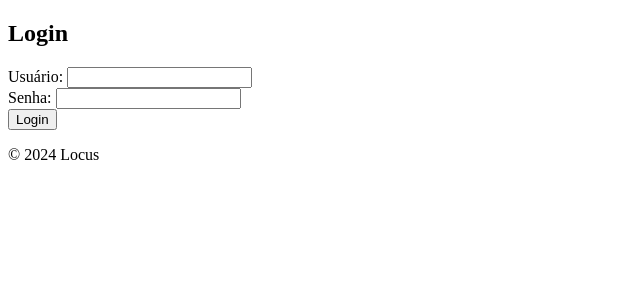
After one commit to mogab12/Locus, a Django app: page /login/ in a window 1280 px wide. The commit adds this page. Shown: the top 300 px of the page, without its empty margins (0-640 px from the left). Run offline with Django 4.2, Linux system fonts and the light colour scheme.

Commit message:
Adicionando Sistema de Login

```diff
--- a/config/settings.py
+++ b/config/settings.py
@@ -122,3 +122,7 @@ STATIC_URL = 'static/'
 # https://docs.djangoproject.com/en/4.2/ref/settings/#default-auto-field
 
 DEFAULT_AUTO_FIELD = 'django.db.models.BigAutoField'
+
+LOGIN_URL = '/login/'
+LOGIN_REDIRECT_URL = '/'
+LOGOUT_REDIRECT_URL = '/login/'
--- a/core/urls.py
+++ b/core/urls.py
@@ -1,8 +1,11 @@
 from django.urls import path
 from . import views
+from django.contrib.auth.views import LogoutView
 
 urlpatterns = [
     path('', views.home, name='home'),
+    path('login/', views.login_view, name='login'),
+    path('logout/', LogoutView.as_view(), name='logout'),
     path('disciplinas/', views.disciplinas, name='disciplinas'),
     path('eventos/', views.eventos, name='eventos'),
     path('notificacoes/', views.notificacoes, name='notificacoes'),
--- a/core/views.py
+++ b/core/views.py
@@ -1,16 +1,37 @@
-from django.shortcuts import render
+from django.contrib.auth.decorators import login_required
+from django.shortcuts import render, redirect
+from django.contrib.auth import authenticate, login
 
+def login_view(request):
+    if request.user.is_authenticated:
+        return redirect('home')
+    if request.method == 'POST':
+        username = request.POST['username']
+        password = request.POST['password']
+        user = authenticate(request, username=username, password=password)
+        if user is not None:
+            login(request, user)
+            return redirect('home')
+        else:
+            return render(request, 'core/login.html', {'error': 'Credenciais inválidas'})
+    return render(request, 'core/login.html')
+
+@login_required
 def home(request):
     return render(request, 'core/home.html')
 
+@login_required
 def disciplinas(request):
     return render(request, 'core/disciplinas.html')
 
+@login_required
 def eventos(request):
     return render(request, 'core/eventos.html')
 
+@login_required
 def notificacoes(request):
     return render(request, 'core/notificacoes.html')
 
+@login_required
 def grade_horaria(request):
     return render(request, 'core/grade_horaria.html')
--- a/templates/core/base.html
+++ b/templates/core/base.html
@@ -3,29 +3,22 @@
 <head>
     <meta charset="UTF-8">
     <meta name="viewport" content="width=device-width, initial-scale=1.0">
-    <title>{% block title %}Localizador de Salas{% endblock %}</title>
-    <style>
-        nav ul {
-            list-style-type: none;
-            padding: 0;
-        }
-        nav ul li {
-            display: inline;
-            margin-right: 10px;
-        }
-    </style>
+    <title>{% block title %}Locus{% endblock %}</title>
 </head>
 <body>
     <header>
+        {% if user.is_authenticated %}
         <nav>
             <ul>
-                <li><a href="{% url 'home' %}">Página Inicial</a></li>
+                <li><a href="{% url 'home' %}">Home</a></li>
                 <li><a href="{% url 'disciplinas' %}">Disciplinas</a></li>
                 <li><a href="{% url 'eventos' %}">Eventos</a></li>
                 <li><a href="{% url 'notificacoes' %}">Notificações</a></li>
                 <li><a href="{% url 'grade_horaria' %}">Grade Horária</a></li>
+                <li><a href="{% url 'logout' %}">Logout</a></li>
             </ul>
         </nav>
+        {% endif %}
     </header>
 
     <main>
@@ -34,7 +27,7 @@
     </main>
 
     <footer>
-        <p>&copy; 2024 Localizador de Salas</p>
+        <p>&copy; 2024 Locus</p>
     </footer>
 </body>
 </html>
--- /dev/null
+++ b/templates/core/login.html
@@ -0,0 +1,20 @@
+{% extends 'core/base.html' %}
+
+{% block title %}Login{% endblock %}
+
+{% block content %}
+    <h2>Login</h2>
+    {% if error %}
+        <p style="color: red;">{{ error }}</p>
+    {% endif %}
+    <form method="post">
+        {% csrf_token %}
+        <label for="username">Usuário:</label>
+        <input type="text" name="username" required>
+        <br>
+        <label for="password">Senha:</label>
+        <input type="password" name="password" required>
+        <br>
+        <button type="submit">Login</button>
+    </form>
+{% endblock %}
```
Also changed, not shown: db.sqlite3.
